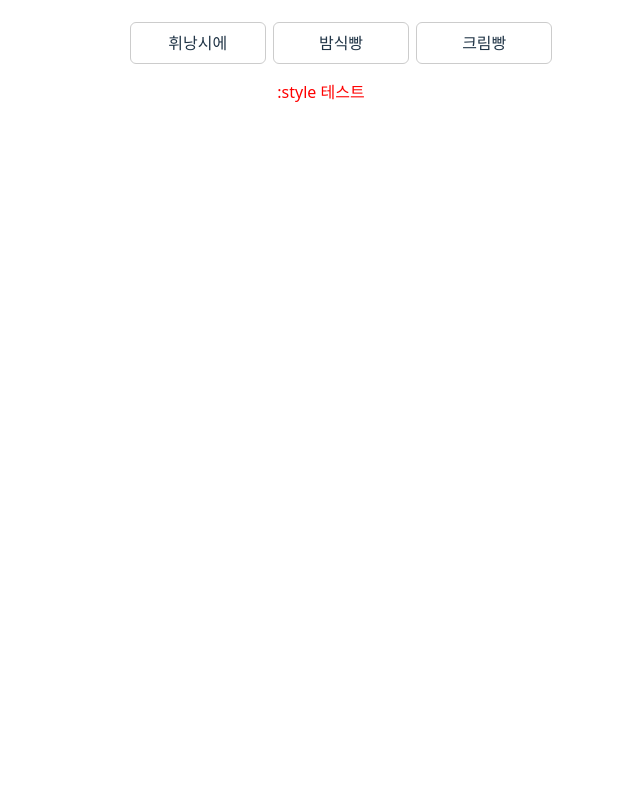
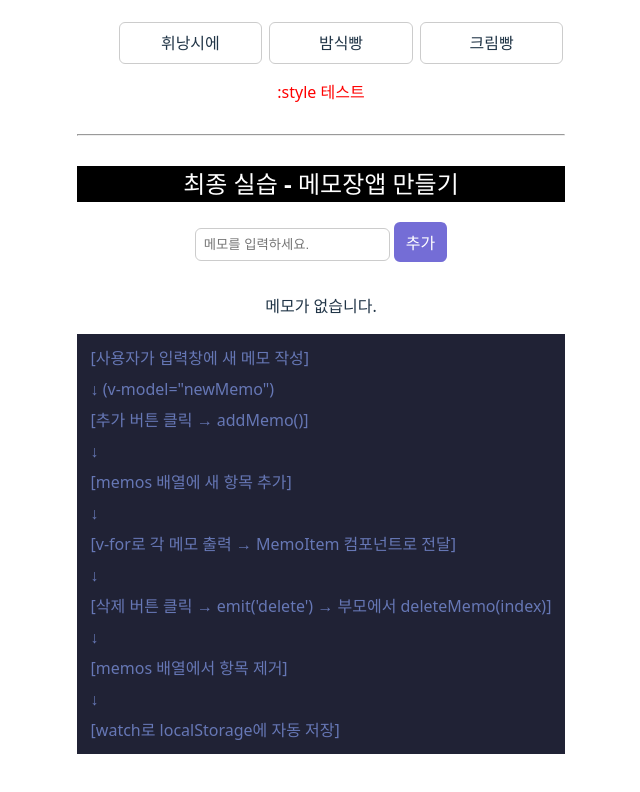
Before and after one commit to rimurang/vue-app, a Vue app: page / in a window 1280 px wide. Shown: the part 1606-2398 px from the top of the page, without its empty margins (319-959 px from the left). Before the commit the page ends 1758 px from the top, so only its background shows below. Built offline with nearby package versions, Linux system fonts and the light colour scheme.

Commit message:
미니 프로젝트 – 나만의 메모장 앱 만들기
메모 추가/삭제 onMounted, watch

```diff
--- a/src/App.vue
+++ b/src/App.vue
@@ -110,12 +110,46 @@
       </p>
       <p :style="{ color: isRed ? 'red' : 'blue' }">:style 테스트</p>
     </div>
+
+    <hr />
+
+    <h2 class="final">최종 실습 - 메모장앱 만들기</h2>
+    <input v-model="newMemo" type="text" placeholder="메모를 입력하세요." />
+    <button @click="addMemo">추가</button>
+
+    <ul class="memo-list">
+      <MemoItem
+        v-for="(memo, index) in memos"
+        :key="index"
+        :text="memo"
+        @delete="deleteMemo(index)"
+      ></MemoItem>
+    </ul>
+
+    <p v-if="memos.length === 0" class="empty">메모가 없습니다.</p>
+
+    <ul class="memo-step">
+      <li>[사용자가 입력창에 새 메모 작성]</li>
+      <li>↓ (v-model="newMemo")</li>
+      <li>[추가 버튼 클릭 → addMemo()]</li>
+      <li>↓</li>
+      <li>[memos 배열에 새 항목 추가]</li>
+      <li>↓</li>
+      <li>[v-for로 각 메모 출력 → MemoItem 컴포넌트로 전달]</li>
+      <li>↓</li>
+      <li>[삭제 버튼 클릭 → emit('delete') → 부모에서 deleteMemo(index)]</li>
+      <li>↓</li>
+      <li>[memos 배열에서 항목 제거]</li>
+      <li>↓</li>
+      <li>[watch로 localStorage에 자동 저장]</li>
+    </ul>
   </div>
 </template>
 
 <script setup>
-import { ref, reactive } from "vue";
+import { ref, reactive, onMounted, watch } from "vue";
 import TodoItem from "./components/TodoItem.vue";
+import MemoItem from "./components/MemoItem.vue";
 
 /* S: ref / reactive 실습 */
 const message = ref("🤖"); // 단일값
@@ -183,6 +217,41 @@ function selectDesserts(dessert) {
 
 const isRed = true;
 /* E: 동적 스타일과 클래스 바인딩 */
+
+/* S: 메모장앱만들기 */
+const newMemo = ref("");
+const memos = ref([]);
+
+function addMemo() {
+  if (newMemo.value.trim()) {
+    memos.value.push(newMemo.value.trim());
+    newMemo.value = "";
+    // 입력된 값을 newMemo에 바인딩
+    // memos 배열에 메모 추가 + 입력값 초기화
+  }
+}
+function deleteMemo(index) {
+  // memo 삭제
+  memos.value.splice(index, 1); //memos 배열에서 index 요소 1개 제거
+}
+
+//onMounted : 컴포넌트가 처음 로드될때 localStorage에서 저장된 메모들을 불러옴
+onMounted(() => {
+  const saved = localStorage.getItem("memos");
+  if (saved) {
+    memos.value = JSON.parse(saved);
+  }
+});
+//watch : memos 값이 바뀔때마다  localStorage에 새로 저장
+// deep:true : 배열 내부 항목 변경까지 감지 가능
+watch(
+  memos,
+  (newVal) => {
+    localStorage.setItem("memos", JSON.stringify(newVal));
+  },
+  { deep: true }
+);
+/* E: 메모장앱만들기 */
 </script>
 
 <style scoped>
@@ -228,4 +297,29 @@ ul li {
   color: #fff;
   background: #000;
 }
+
+h2.final {
+  color: #fff;
+  background: #000;
+}
+
+.memo-list {
+  display: flex;
+  flex-direction: column;
+}
+.memo-step {
+  display: flex;
+  flex-direction: column;
+  background: #202235;
+  color: #6677b5;
+  padding: 10px;
+  text-align: left;
+}
+.memo-step li {
+  border: 0;
+  padding: 2px;
+}
+.memo-step li::marker {
+  display: none;
+}
 </style>
--- /dev/null
+++ b/src/components/MemoItem.vue
@@ -0,0 +1,40 @@
+<template>
+  <li class="item">
+    <span>{{ text }}</span>
+    <button class="delete" @click="$emit('delete')">삭제</button>
+  </li>
+</template>
+
+<script setup>
+defineProps({
+  text: String,
+});
+// defineProps로 부모에서 item을 전달받음
+// $emit('delete')로 부모에서 삭제해줘! 신호 보냄
+</script>
+
+<style scoped>
+.item {
+  display: flex;
+  justify-content: space-between;
+  align-items: center;
+  background: #f9f9f9;
+  border: 1px solid #ddd;
+  padding: 8px 12px;
+  margin-bottom: 8px;
+  border-radius: 6px;
+}
+
+.delete {
+  background: #ff5c5c;
+  color: white;
+  border: none;
+  padding: 4px 8px;
+  border-radius: 4px;
+  cursor: pointer;
+}
+
+.delete:hover {
+  background: #e04848;
+}
+</style>
```
